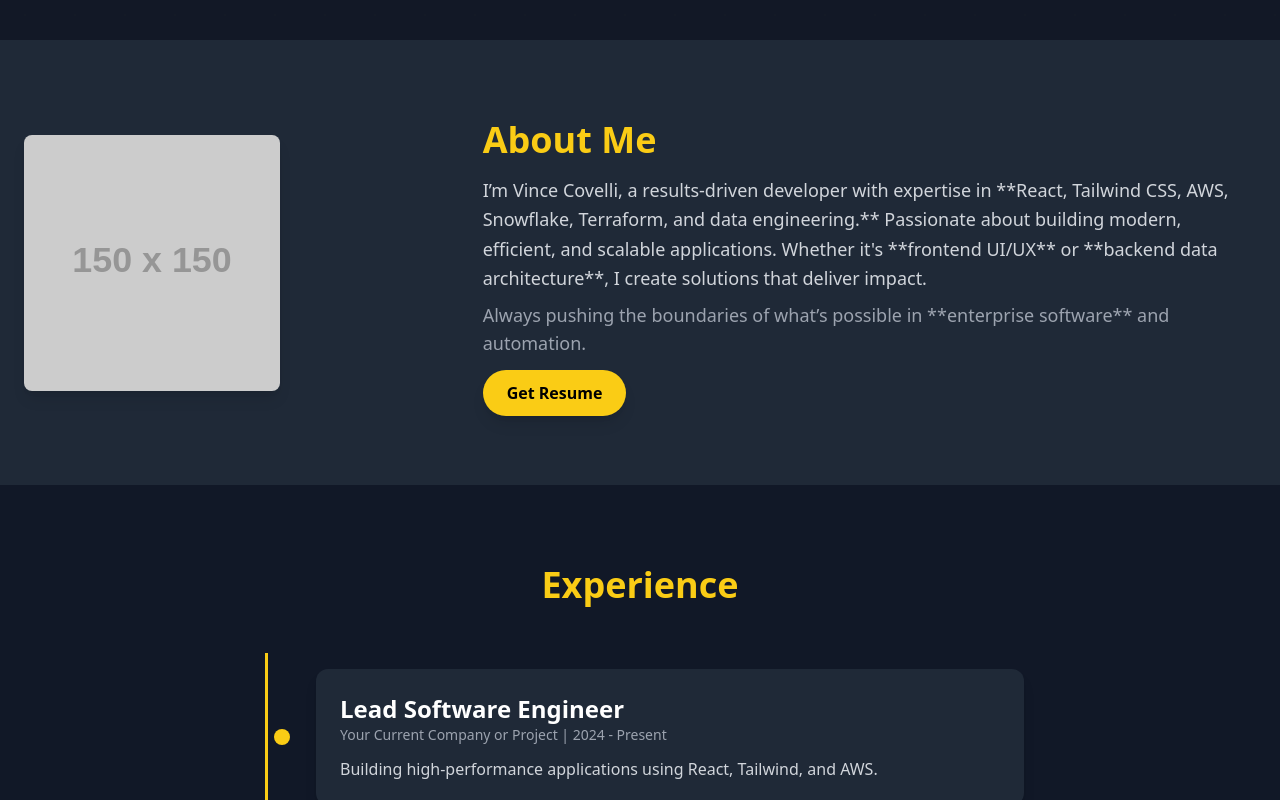
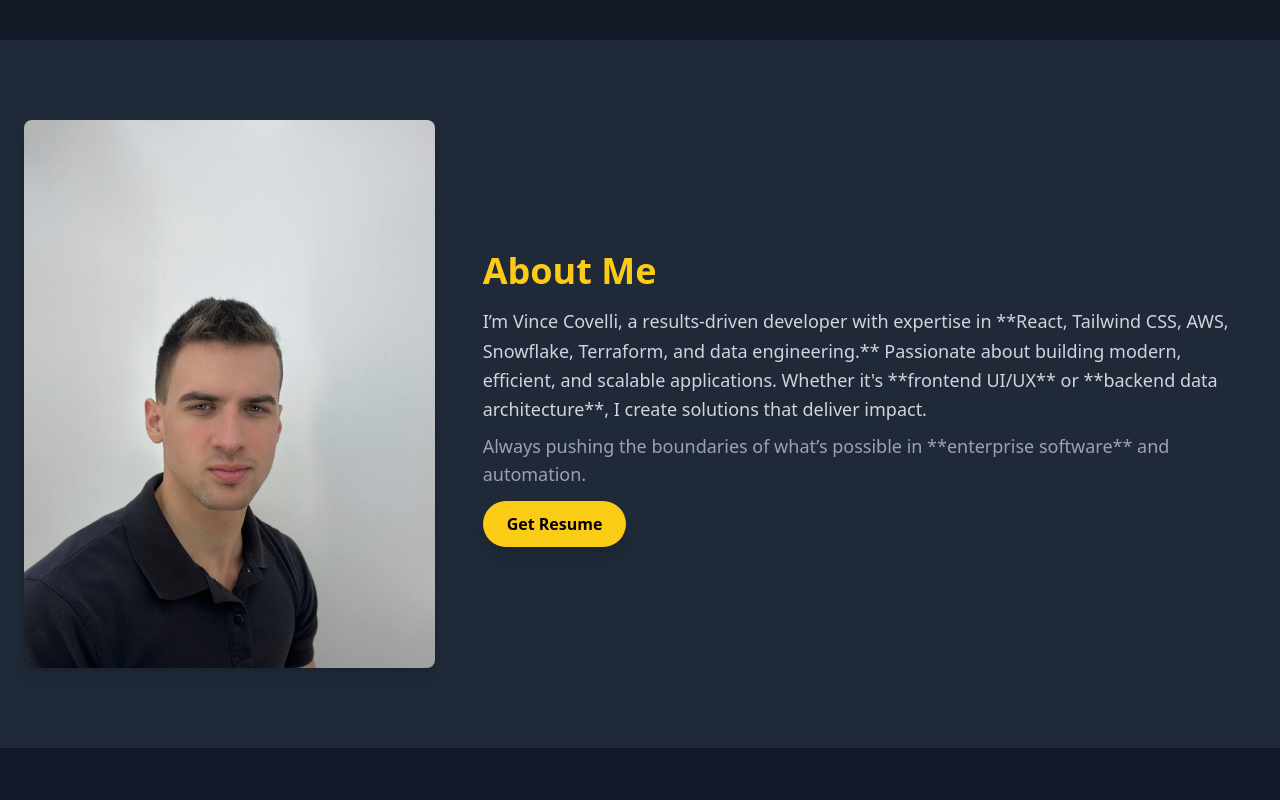
Before and after one commit to vcovelli/vc-portfolio, a React (Vite) app: page / in a window 1280 px wide. Shown: the part 760-1560 px from the top of the page. Built offline with nearby package versions, Linux system fonts and the light colour scheme.

Commit message:
Added headshot to AboutMe page.

```diff
--- a/src/components/AboutMe.jsx
+++ b/src/components/AboutMe.jsx
@@ -13,9 +13,9 @@ export default function AboutMe() {
           transition={{ duration: 0.8 }}
         >
           <img
-            src="https://via.placeholder.com/150" // Replace with your image
+            src="/RetouchedHeadshot-(4 of 5).jpg"
             alt="Vince Covelli"
-            className="rounded-lg shadow-lg w-64 h-64 object-cover mx-auto md:mx-0"
+            className="rounded-lg shadow-lg w-90 h-85 object-cover mx-auto md:mx-0"
           />
         </motion.div>
 
```
Also changed, not shown: public/RetouchedHeadshot-(4 of 5).jpg (added).
